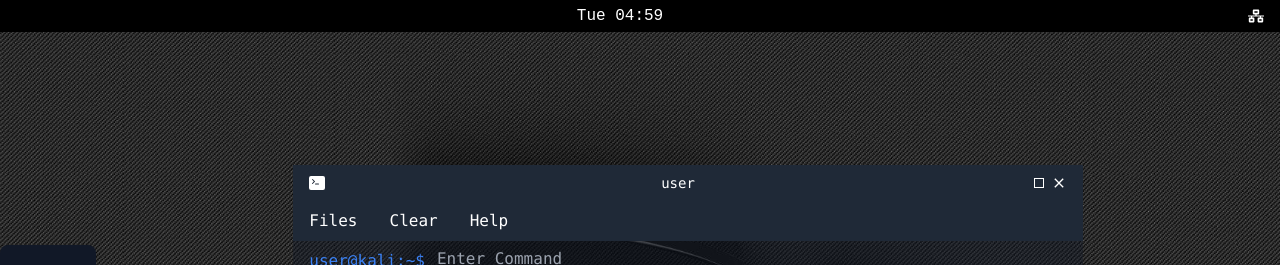
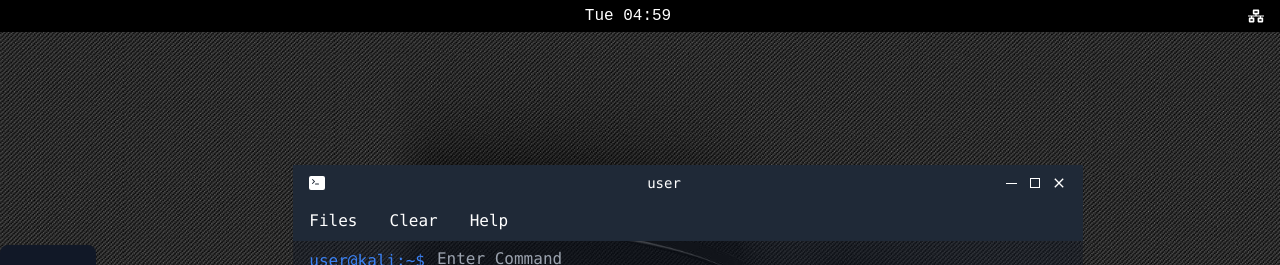
Before and after one commit to hanumantjain/cli, a React (Create React App) app: page /home in a window 1280 px wide. Shown: the top 265 px of the page. Built offline with nearby package versions, Linux system fonts and the light colour scheme.

Commit message:
terminal

```diff
--- a/src/components/sidenav.js
+++ b/src/components/sidenav.js
@@ -1,19 +1,21 @@
 import React from 'react'
 import { BsFillTerminalFill } from "react-icons/bs"
+import { GoDotFill } from "react-icons/go"
 import { IoMdContact } from "react-icons/io"
 import { FaFileAlt } from "react-icons/fa"
 import { MdOutlineMailOutline } from "react-icons/md"
 import { GrProjects } from "react-icons/gr"
 
-const Sidenav = ({ openTerminal, openAbout, openContact, openProjects }) => {
+const Sidenav = ({ openTerminal, openAbout, openContact, openProjects, handleMinimize, minimized }) => {
 
     return (
         <div className="bg-gray-900 rounded-lg">
             <div className="flex flex-col gap-5  w-24 text-white py-5 ">
-                <div onClick={openTerminal} className="hover:text-gray-300 cursor-pointer">
+                <div onClick={ () => minimized ? handleMinimize() : openTerminal()} className="hover:text-gray-300 cursor-pointer">
                     <div className='flex flex-col items-center gap-1'>
                         <BsFillTerminalFill className='text-3xl' />
                         <div className='text-sm'>Terminal</div>
+                        {minimized && <div><GoDotFill /></div>}
                     </div>
                 </div>
 
--- a/src/components/terminal.js
+++ b/src/components/terminal.js
@@ -4,12 +4,15 @@ import { BsFillTerminalFill } from "react-icons/bs"
 import { MdClose } from 'react-icons/md'
 import TerminalInput from './terminalInput'
 import { VscChromeMaximize } from "react-icons/vsc"
+import { VscChromeMinimize } from "react-icons/vsc"
 import { handleCommand } from '../utils/commands'
 
-const Terminal = ({ onClose, selectedOption }) => {
+const Terminal = ({ onClose, selectedOption, handleMaximize, maximized, handleMinimize, minimized }) => {
   const [input, setInput] = useState('')
   const [history, setHistory] = useState([])
   const terminalRef = useRef(null)
+  const inputRef = useRef(null)
+  const draggableRef = useRef(null)
 
   const handleInput = (e) => {
     setInput(e.target.value)
@@ -34,6 +37,7 @@ const Terminal = ({ onClose, selectedOption }) => {
   }
 
   const handleFiles = () => {
+    setInput('')
     setInput('ls')
     setHistory((prevHistory) => [
       ...prevHistory,
@@ -46,11 +50,12 @@ const Terminal = ({ onClose, selectedOption }) => {
   }
 
   const handleHelp = () => {
+    setInput('')
     setInput('help')
     setHistory((prevHistory) => [
       ...prevHistory,
       <div key={prevHistory.length}>
-        <span className='text-blue-500'>user@kali:~$</span>ls
+        <span className='text-blue-500'>user@kali:~$</span>help
       </div>,
     ])
     handleCommand('help', setHistory)
@@ -64,19 +69,29 @@ const Terminal = ({ onClose, selectedOption }) => {
     }
   }, [history])
 
+  const isMobile = window.innerWidth <= 768;
+
+  useEffect(() => {
+    if (inputRef.current && !isMobile) {
+      inputRef.current.focus();
+    }
+  }, [isMobile])
+
   return (
-
-    <div className='w-full h-full overflow-hidden relative flex justify-center items-center'>
-      <Draggable bounds='parent'>
-        <div className='h-full w-full md:w-2/3 md:h-2/3 lg:w-2/3 lg:h-2/3'>
+    <div className={`w-full h-full overflow-hidden relative flex justify-center items-center ${minimized ? 'hidden' : ''}`}>
+      <Draggable bounds='parent' nodeRef={draggableRef}>
+        <div ref={draggableRef} className={`h-full w-full ${maximized ? 'h-full w-full' : 'h-full w-full md:w-2/3 md:h-2/3 lg:w-2/3 lg:h-2/3'}`}>
           <div className='flex flex-col rounded-xl bg-gray-900 text-white font-mono h-full bg-opacity-40'>
             <div className='flex items-center justify-between bg-gray-800 px-4 py-2'>
               <div>
                 <BsFillTerminalFill />
               </div>
               <div className='text-sm'>user</div>
-              <div className=' cursor-pointer flex gap-1'>
-              <div onClick={onClose}>
+              <div className=' cursor-pointer flex gap-2'>
+                <div onClick={handleMinimize}>
+                  <VscChromeMinimize />
+                </div>
+                <div onClick={handleMaximize}>
                   <VscChromeMaximize />
                 </div>
                 <div onClick={onClose}>
--- a/src/components/terminalInput.js
+++ b/src/components/terminalInput.js
@@ -1,27 +1,21 @@
 import React from 'react'
 
-const TerminalInput = ({ value, onChange, onKeyDown, selectedOption }) => {
+const TerminalInput = React.forwardRef(({ value, onChange, onKeyDown, selectedOption }) => {
   return (
     <div className='flex gap-3'>
       <div className='text-blue-500'>user@kali:~$</div>
       {selectedOption === 'contact' ? (
         <input
-                    type='text'
+          type='email'
           className='bg-transparent border-none outline-none w-full'
-                    placeholder='Enter E-mail'
+          placeholder='Enter your E-mail'
           value={value}
           onChange={onChange}
           onKeyDown={onKeyDown}
+
         />
       ) : selectedOption === 'about' ? (
-                <input
-                    type='text'
-                    className='bg-transparent border-none outline-none w-full h-full'
-                    placeholder='About'
-                    value={value}
-                    onChange={onChange}
-                    onKeyDown={onKeyDown}
-                />
+        <div>Hi</div>
       ) : selectedOption === 'projects' ? (
         <input
           type='text'
@@ -30,6 +24,7 @@ const TerminalInput = ({ value, onChange, onKeyDown, selectedOption }) => {
           value={value}
           onChange={onChange}
           onKeyDown={onKeyDown}
+
         />
       ) : (
         <input
@@ -39,10 +34,11 @@ const TerminalInput = ({ value, onChange, onKeyDown, selectedOption }) => {
           value={value}
           onChange={onChange}
           onKeyDown={onKeyDown}
+
         />
       )}
     </div>
   )
-}
+})
 
 export default TerminalInput
--- a/src/pages/home.js
+++ b/src/pages/home.js
@@ -7,6 +7,8 @@ import Sidenav from '../components/sidenav'
 const Home = () => {
     const [isTerminalClose, setTerminalClose] = useState(true)
     const [selectedOption, setSelectedOption] = useState(null)
+    const [maximized, setMaximized] = useState(false)
+    const [minimized, setMinimized] = useState(false)
 
     const openTerminal = () => {
         setTerminalClose(true)
@@ -24,10 +26,17 @@ const Home = () => {
         setSelectedOption('about')
     }
 
+    const handleMaximize = () => {
+        setMaximized(!maximized)
+    }
+    const handleMinimize = () => {
+        setMinimized(!minimized)
+    }
+
     return (
         <div className='homepage h-screen overflow-hidden'>
             <div className=' bg-black text-white flex justify-between p-1'>
-                <div></div>
+                <div className='text-black' onClick={()=> console.log(window.ethereum)}><FaNetworkWired /></div>
                 <Time />
                 <div className='p-1 px-3' >
                     <FaNetworkWired />
@@ -35,6 +44,7 @@ const Home = () => {
             </div>
 
             <div className='flex h-full'>
+                {!maximized && (
                     <div className='md:flex md:flex-col md:justify-between lg:flex lg:flex-col lg:justify-between hidden'>
                         <div></div>
                         <Sidenav
@@ -42,17 +52,24 @@ const Home = () => {
                             openContact={openContact}
                             openProjects={openProjects}
                             openAbout={openAbout}
+                            handleMinimize={handleMinimize}
+                            minimized={minimized}
                         />
                         <div></div>
                     </div>
+                )}
 
-                <div className='w-full h-full '>
-                    { (isTerminalClose) &&
+                <div className='w-full h-full'>
+                    {isTerminalClose && (
                         <Terminal
                             selectedOption={selectedOption}
                             onClose={() => setTerminalClose(false)}
+                            handleMaximize={handleMaximize}
+                            maximized={maximized}
+                            handleMinimize={handleMinimize}
+                            minimized={minimized}
                         />
-                    }
+                    )}
                 </div>
             </div>
         </div>
```
Also changed, not shown: public/manifest.json. Lines whose indentation alone changed are shown as unchanged.
